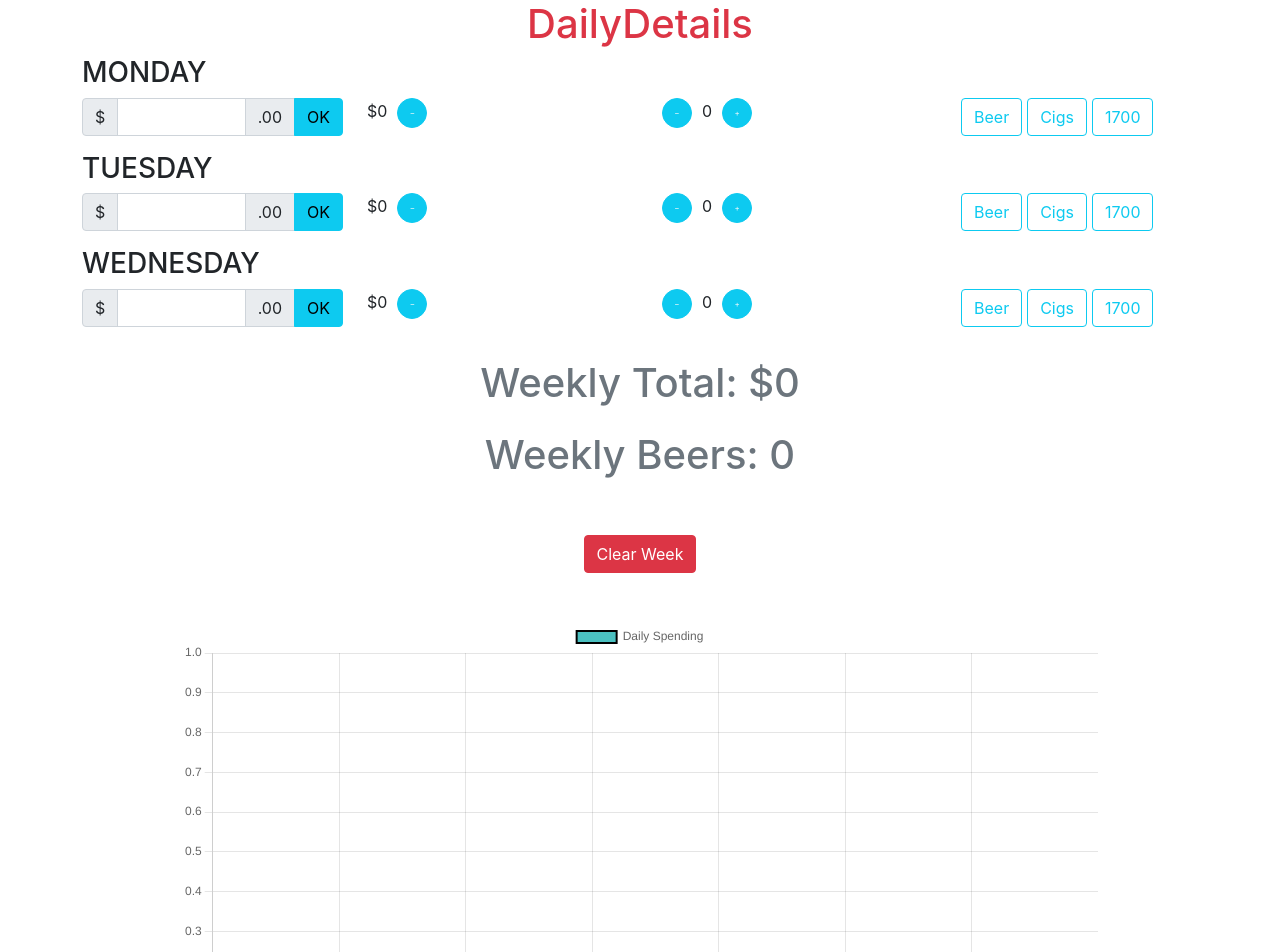
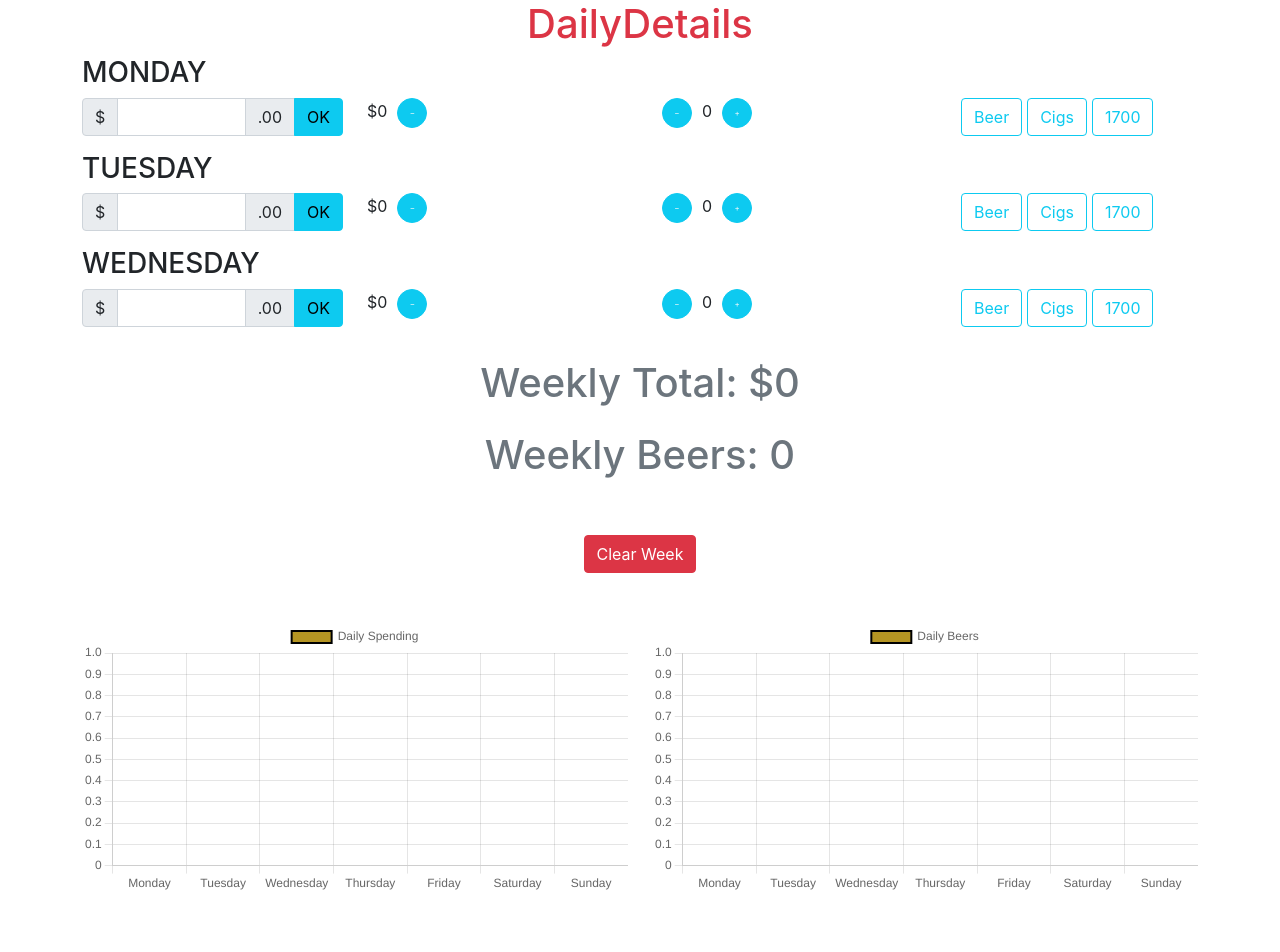
Before and after one commit to CatLibWilk/daily_details, a React (Create React App) app: page / in a window 1280 px wide. Shown: the top 952 px of the page. After the commit the page ends 894 px from the top, so only its background shows below. Built offline with nearby package versions, Linux system fonts and the light colour scheme.

Commit message:
generalized the weeklyChart component

```diff
--- a/src/App.js
+++ b/src/App.js
@@ -154,7 +154,12 @@ class App extends React.Component{
             <button className="btn btn-danger mt-5" onClick= {( )=>{ this.clearWeek( ) } }>Clear Week</button>
           </div>
         </div>
-        <WeekChart state_data={{...this.state}}/>
+        <div>
+          <row className="row">
+            <WeekChart daily_data_array={ Object.values( this.state ).map( ( day ) => day.money ) } title={"Daily Spending"} />
+            <WeekChart daily_data_array={ Object.values( this.state ).map( ( day ) => day.beers ) } title={"Daily Beers"} />
+          </row>
+        </div>
       </div>
     )
   }
--- a/src/components/WeekChart.jsx
+++ b/src/components/WeekChart.jsx
@@ -19,9 +19,8 @@ ChartJS.register(
   Legend
 );
 
-function WeekChart({state_data}){
+function WeekChart({daily_data_array, title}){
 
-  const daily_spending_data_array = Object.values( state_data ).map( ( day ) => day.money )
 
   const data = {
     labels: [
@@ -33,26 +32,27 @@ function WeekChart({state_data}){
       'Saturday',
       'Sunday',
      ],
+
     datasets: [
 
       {
-        label: 'Daily Spending',
-        backgroundColor: 'rgba(75,192,192,1)',
+        label: title,
+        backgroundColor: 'rgba(181, 149, 35)',
         borderColor: 'rgba(0,0,0,1)',
         borderWidth: 2,
-        data: daily_spending_data_array
+        data: daily_data_array
       }
     ]
   }
   return(
-    <div className="container mt-5 chart-canvas-container">
+    <div className="container col-6 mt-5">
       <Bar
         data={data}
 
         options={{
           title:{
-            display:true,
-            text:'Daily Spending',
+            display:false,
+            text:title,
             fontSize:20
           },
           legend:{
```
